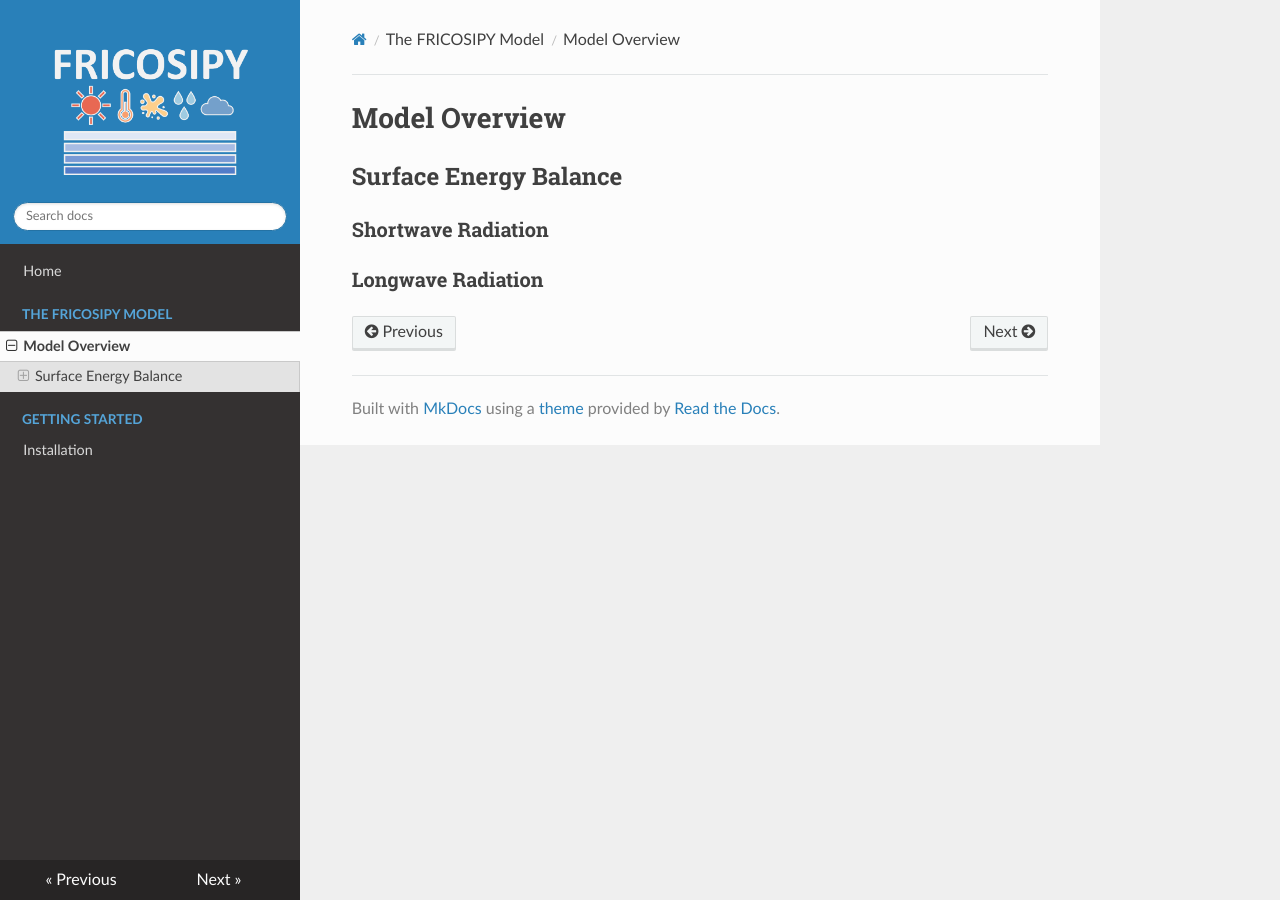
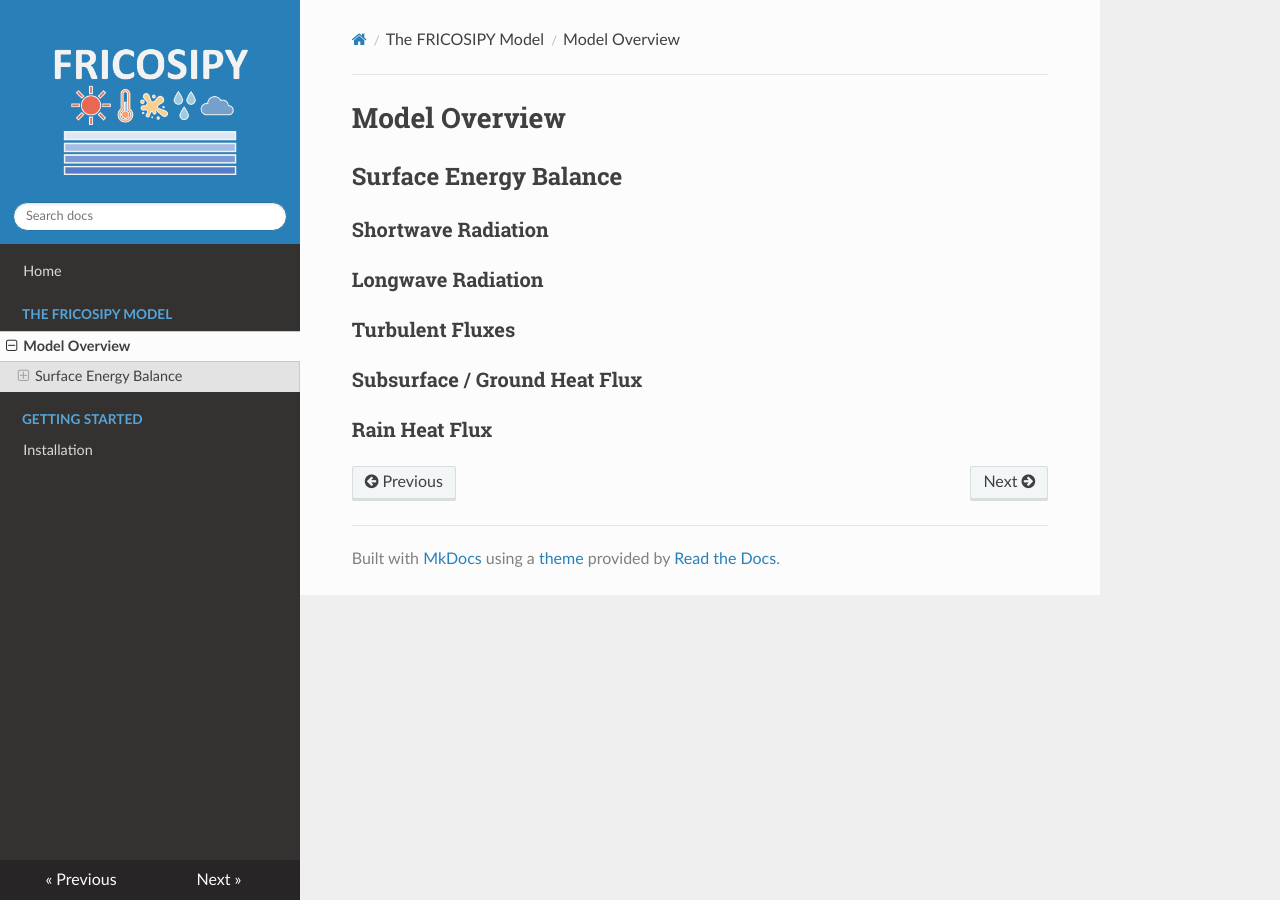
Before and after one commit to MarcusGastaldello/FRICOSIPY, an MkDocs documentation site: the page built from docs/model_overview.md, in a window 1280 px wide. Built offline with MkDocs 1.6.1, drawn with Linux system fonts in a browser that asks for light colours; nearby versions of some CDN libraries.

Commit message:
Update model_overview.md

```diff
--- a/docs/model_overview.md
+++ b/docs/model_overview.md
@@ -5,3 +5,9 @@
 ### Shortwave Radiation
 
 ### Longwave Radiation
+
+### Turbulent Fluxes
+
+### Subsurface / Ground Heat Flux
+
+### Rain Heat Flux
```
